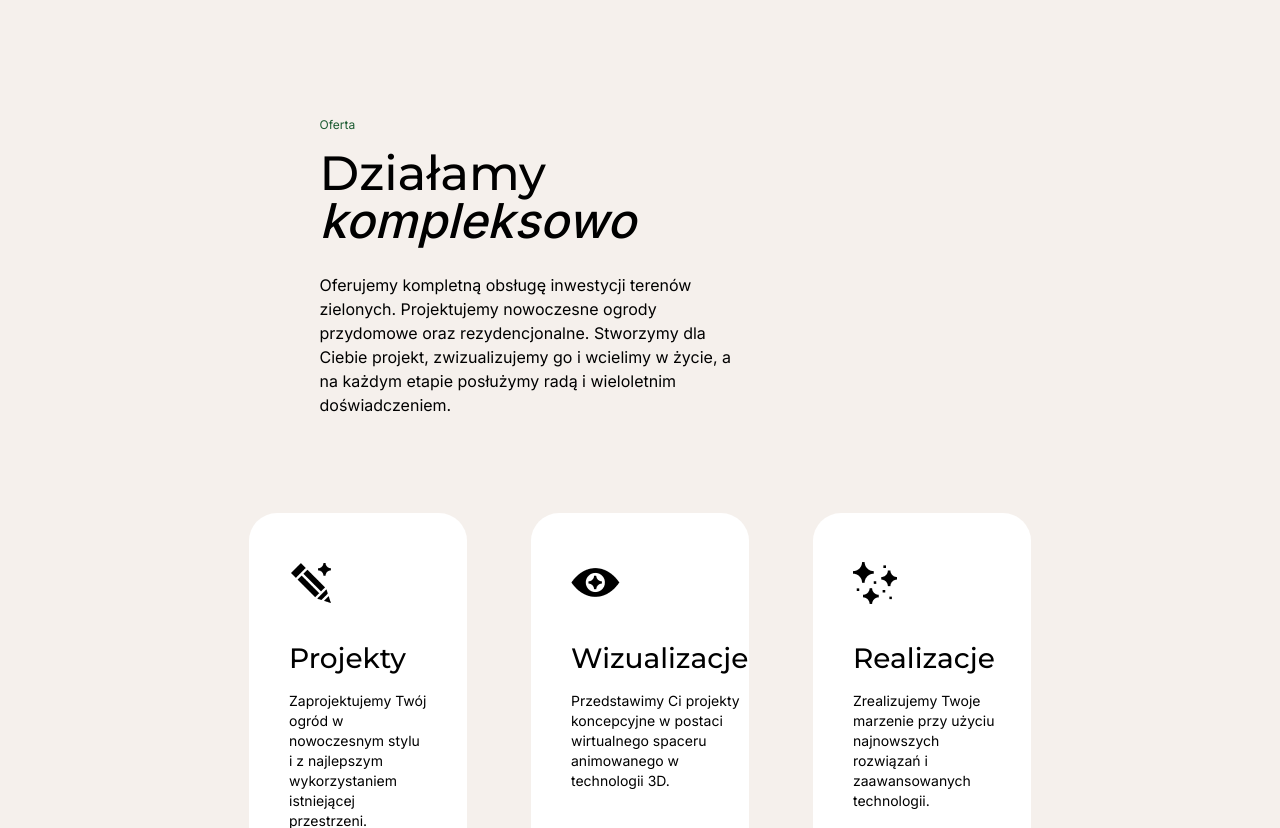
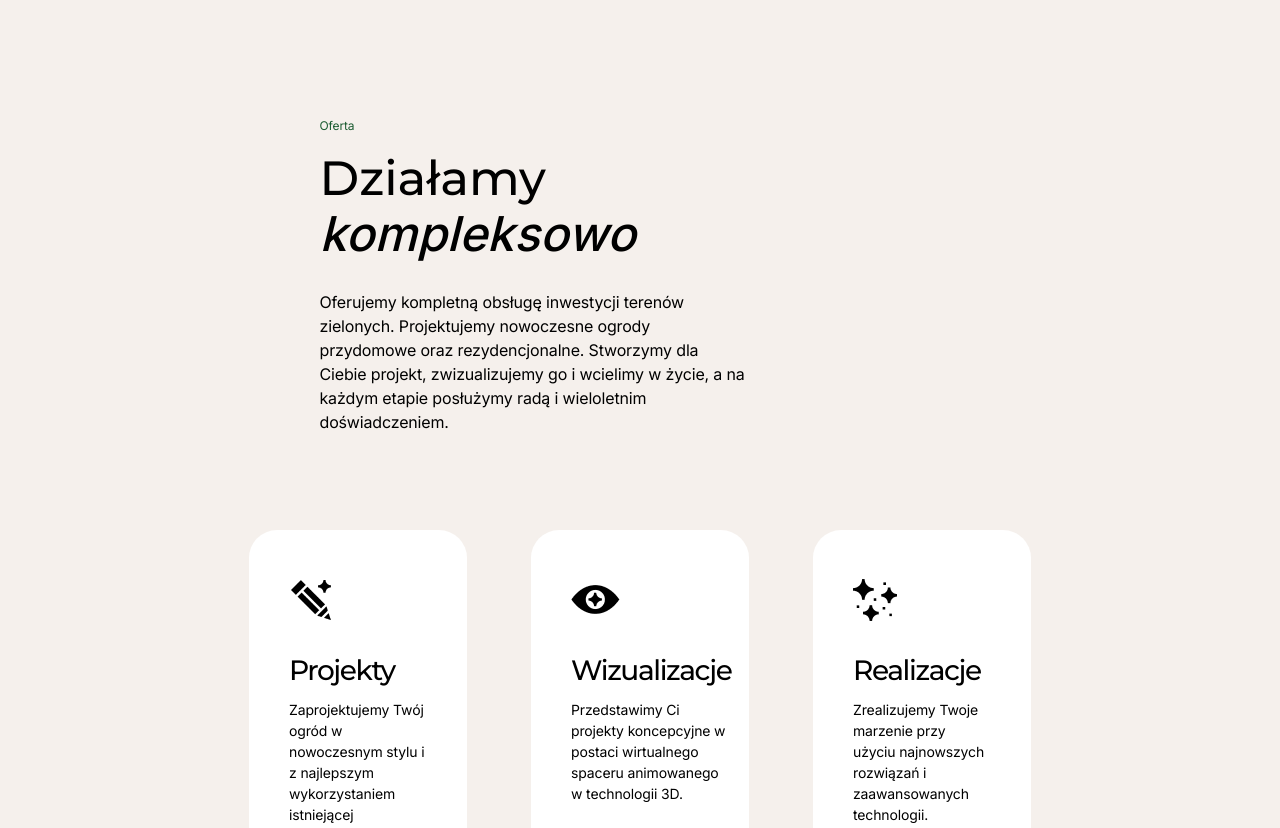
Before and after one commit to KlaudiaRutkowska/adrespect_recruitment, a website: page public/index.html in a window 1280 px wide. Shown: the part 75-903 px from the top of the page. Drawn offline with nearby package versions, Linux system fonts and the light colour scheme; files that its build step writes are made by us from their sources.

Commit message:
Added line height and letter spacing

```diff
--- a/public/index.html
+++ b/public/index.html
@@ -93,15 +93,17 @@
     <main>
         <section id="offer" class="pb-40 bg-bright pt-30">
 
-            <div class="container grid grid-cols-12 gap-x-[64px] gap-y-24">
+            <div class="container grid grid-cols-12 gap-x-16 gap-y-24">
 
-                <div class="grid col-start-2 col-end-12 gap-y-4">
-                    <h6 class="text-xs text-green">Oferta</h6>
-                    <div class="flex flex-col w-8/12 gap-y-7">
-                        <h2 class="text-5xl font-medium font-montserrat">Działamy
-                            <span class="italic font-medium font-inter">kompleksowo</span>
+                <div class="col-start-2 col-end-12">
+                    <h6 class="text-xs leading-normal text-green -tracking-[.12px]">Oferta</h6>
+                    <div class="grid grid-cols-10 gap-16">
+                        <div class="flex flex-col col-span-7 mt-4 gap-y-7">
+                            <h2 class="text-5xl font-medium font-montserrat leading-[1.15] -tracking[1.44px]">Działamy
+                                <span class="italic font-medium tracking-normal font-inter">kompleksowo</span>
                             </h2>
-                        <p class="text-base">Oferujemy kompletną obsługę inwestycji terenów zielonych. Projektujemy
+                            <p class="text-base leading-normal -tracking-[.16px]">
+                                Oferujemy kompletną obsługę inwestycji terenów zielonych. Projektujemy
                                 nowoczesne ogrody
                                 przydomowe oraz rezydencjonalne. Stworzymy dla Ciebie projekt, zwizualizujemy go i wcielimy
                                 w
@@ -109,21 +111,22 @@
                             </p>
                         </div>
                     </div>
+                </div>
 
-                <div class="col-span-12 grid grid-cols-12 gap-x-[64px]">
+                <div class="grid grid-cols-12 col-span-12 gap-x-16">
 
                     <div class="flex flex-col items-start col-span-4 col-start-1 px-10 py-12 bg-white rounded-border-container min-h-[370px] justify-start">
                         <img src="images/pencil.png" alt="">
                         <div class="grid mt-8 gap-y-3">
-                            <h3 class="font-montserrat font-medium text-1.75">Projekty</h3>
-                            <p class="text-sm font-regular">Zaprojektujemy Twój ogród w nowoczesnym stylu i z najlepszym
+                            <h3 class="font-montserrat font-medium text-1.75 leading-[1.15] -tracking-[1.4px]">Projekty</h3>
+                            <p class="text-sm font-regular leading-normal -tracking-[.14px]">Zaprojektujemy Twój ogród w nowoczesnym stylu i z najlepszym
                                 wykorzystaniem istniejącej
                                 przestrzeni.
                             </p>
                         </div>
                         <button
                             class="text-base font-regular inline-flex justify-self-start gap-x-2.5 flex-row border-b border-green mt-auto">
-                            <span class="text-green">Dowiedz się więcej</span>
+                            <span class="leading-normal tracking-normal text-green">Dowiedz się więcej</span>
                             <svg class="self-center" width="16" height="16" viewBox="0 0 16 16" fill="none"
                                 xmlns="http://www.w3.org/2000/svg">
                                 <path
@@ -136,12 +139,12 @@
                     <div class="flex flex-col items-start col-span-4 col-start-5 px-10 py-12 bg-white rounded-border-container min-h-[370px] justify-start">
                         <img class="pt-[7px] pb-[8px]" src="images/eye.png" alt="">
                         <div class="grid mt-8 gap-y-3">
-                            <h3 class="font-montserrat font-medium text-1.75">Wizualizacje</h3>
-                            <p class="text-sm font-regular">Przedstawimy Ci projekty koncepcyjne w postaci wirtualnego spaceru animowanego w technologii 3D.</p>
+                            <h3 class="font-montserrat font-medium text-1.75 leading-[1.15] -tracking-[1.4px]">Wizualizacje</h3>
+                            <p class="text-sm font-regular leading-normal -tracking-[.14px]">Przedstawimy Ci projekty koncepcyjne w postaci wirtualnego spaceru animowanego w technologii 3D.</p>
                         </div>
                         <button
                             class="text-base font-regular inline-flex justify-self-start gap-x-2.5 flex-row border-b border-green mt-auto">
-                            <span class="text-green">Dowiedz się więcej</span>
+                            <span class="leading-normal tracking-normal text-green">Dowiedz się więcej</span>
                             <svg class="self-center" width="16" height="16" viewBox="0 0 16 16" fill="none"
                                 xmlns="http://www.w3.org/2000/svg">
                                 <path
@@ -154,12 +157,12 @@
                     <div class="flex flex-col items-start col-span-4 col-start-9 px-10 py-12 bg-white rounded-border-container min-h-[370px] justify-start">
                         <img src="images/sparkles.png" alt="">
                         <div class="grid mt-8 gap-y-3">
-                            <h3 class="font-montserrat font-medium text-1.75">Realizacje</h3>
-                            <p class="text-sm font-regular">Zrealizujemy Twoje marzenie przy użyciu najnowszych rozwiązań i zaawansowanych technologii.</p>
+                            <h3 class="font-montserrat font-medium text-1.75 leading-[1.15] -tracking-[1.4px]">Realizacje</h3>
+                            <p class="text-sm font-regular leading-normal -tracking-[.14px]">Zrealizujemy Twoje marzenie przy użyciu najnowszych rozwiązań i zaawansowanych technologii.</p>
                         </div>
                         <button
                             class="text-base font-regular inline-flex justify-self-start gap-x-2.5 flex-row border-b border-green mt-auto">
-                            <span class="text-green">Dowiedz się więcej</span>
+                            <span class="leading-normal tracking-normal text-green">Dowiedz się więcej</span>
                             <svg class="self-center" width="16" height="16" viewBox="0 0 16 16" fill="none"
                                 xmlns="http://www.w3.org/2000/svg">
                                 <path
```
Lines whose indentation alone changed are shown as unchanged.
